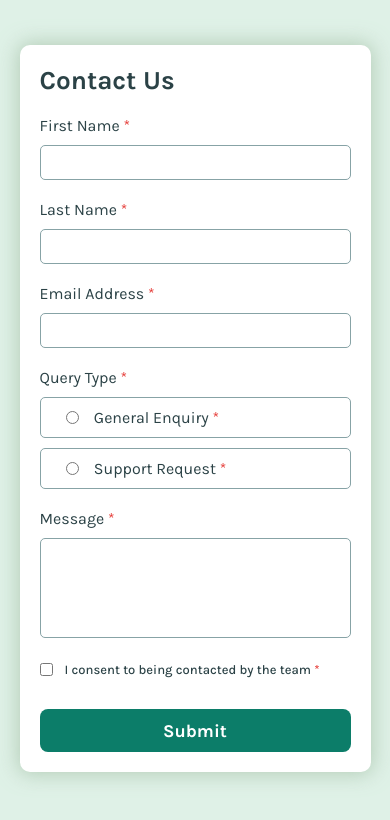
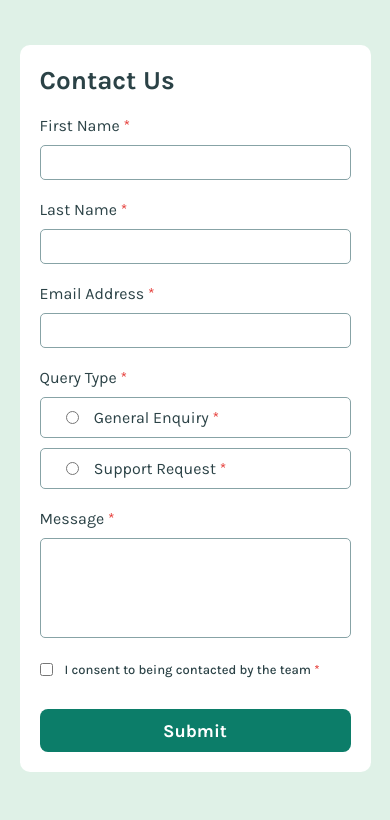
Before and after one commit to NaglaFathi11/Contact-Form, a React (Vite) app: page / in a window 390 px wide. Shown: the top 820 px of the page. Built offline with nearby package versions, Linux system fonts and the light colour scheme.

Commit message:
Remove box shadow form from small screen

```diff
--- a/src/App.css
+++ b/src/App.css
@@ -213,6 +213,7 @@ textarea.inputError {
 @media (max-width: 768px) {
     form {
         width: 90%;
+        box-shadow: none;
     }
 
     #fullName {
```
